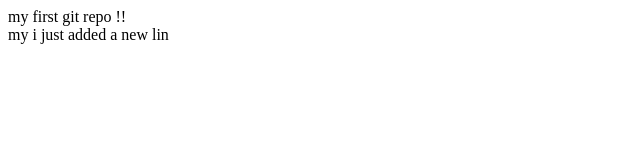
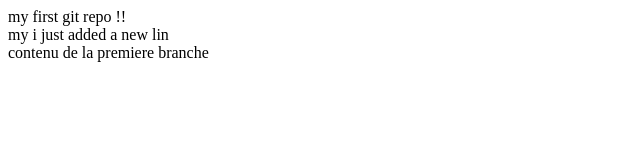
Before and after one commit to rahel1993/monpremierprojet, a plain HTML site: page index.html in a window 1280 px wide. Shown: the whole page, without its empty margins (0-640 px from the left). Drawn offline with Linux system fonts and the light colour scheme.

Commit message:
commit a partir de la new branche

```diff
--- a/index.html
+++ b/index.html
@@ -10,5 +10,6 @@
 
     <div>my first git repo !!</div>
     <div>my i just added a new lin</div>
+    <div> contenu de la premiere branche </div>
 </body>
 </html>
```
